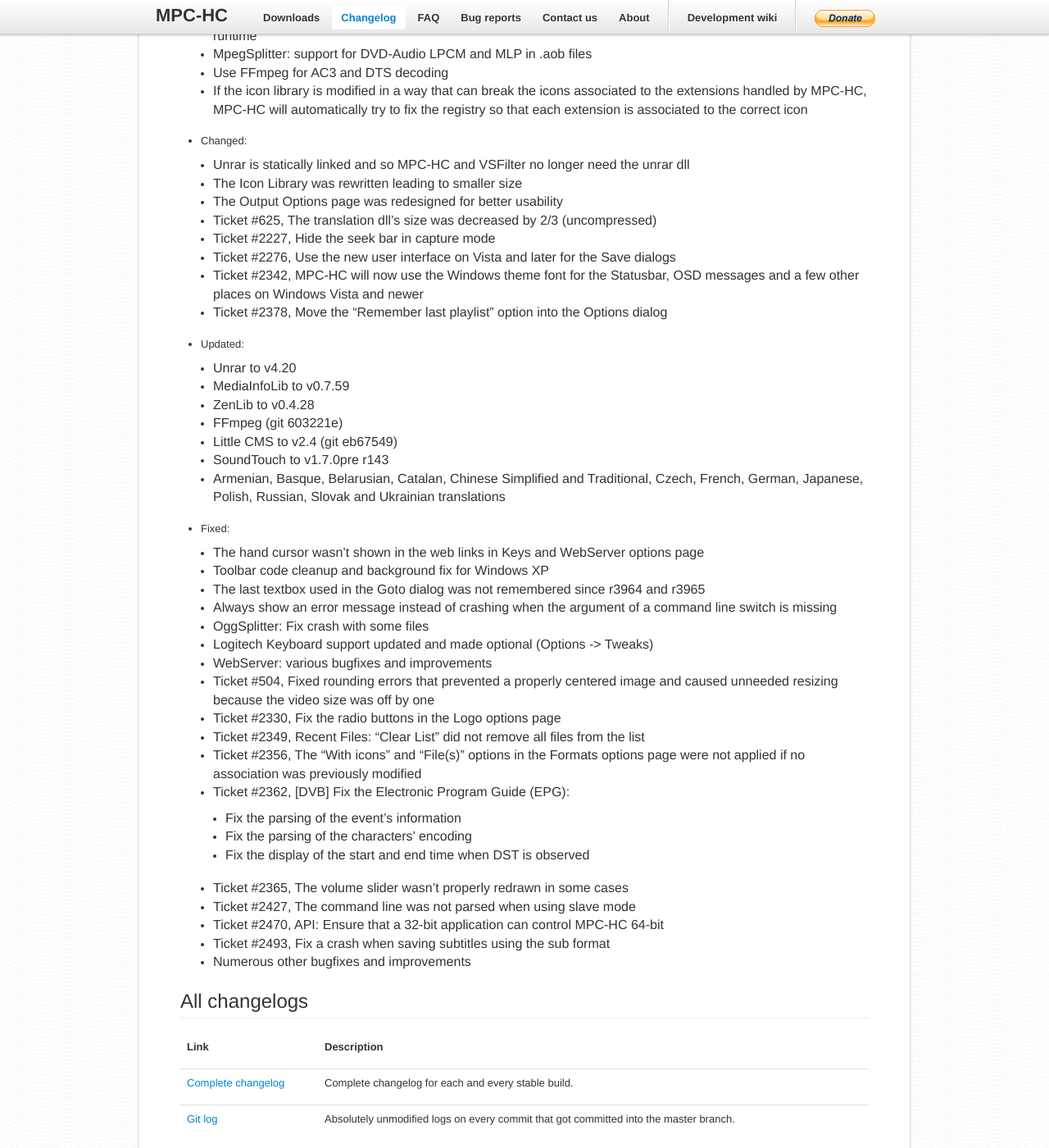
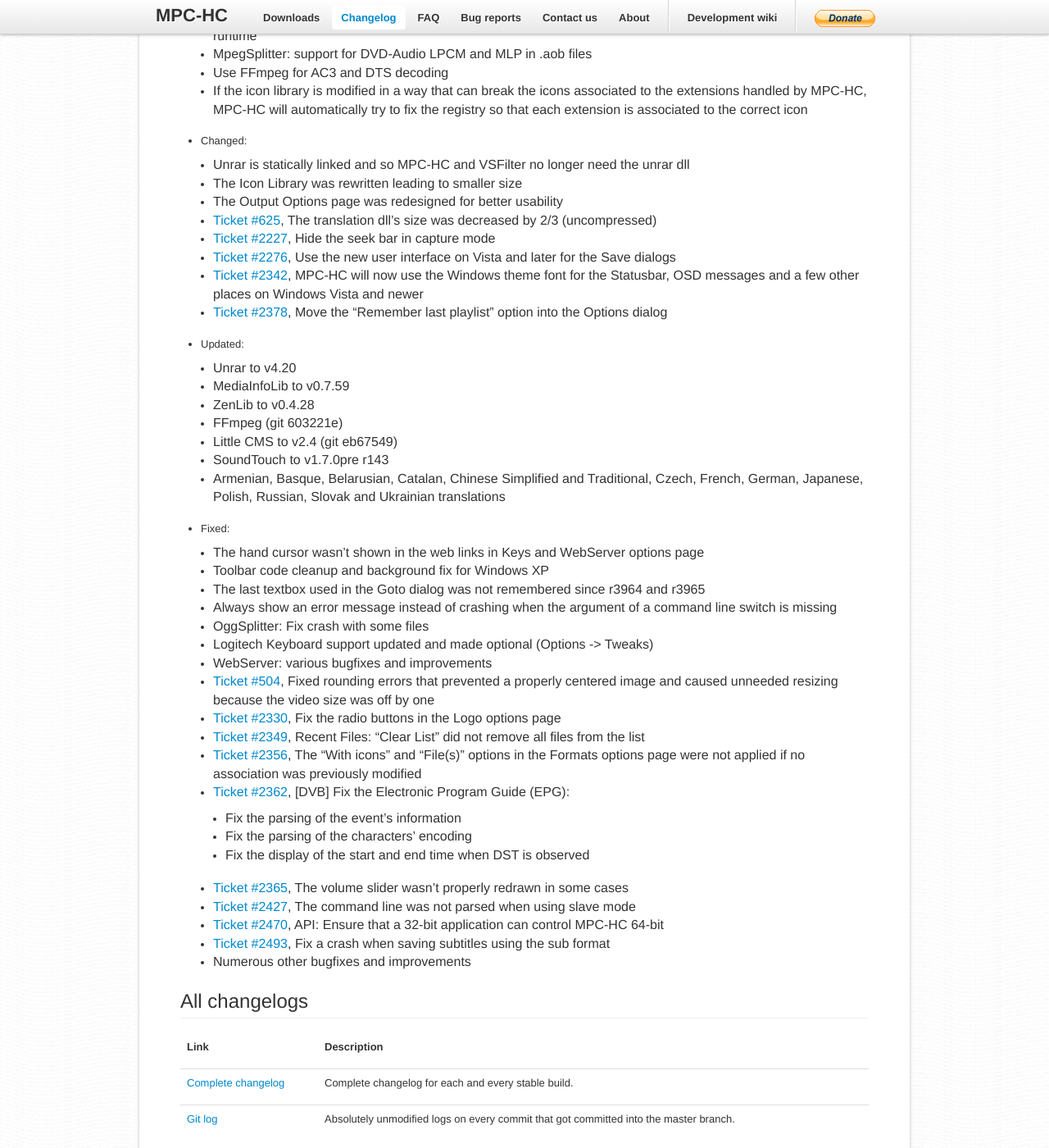
Before and after one commit to mpc-hc/mpc-hc.org, a Sphinx documentation site: the page built from source/changelog.rst, in a window 1280 px wide and 1400 px high, scrolled down 405 px. Shown: the whole window at 82% size. Built offline with Sphinx 7.4.7, drawn with Linux system fonts in a browser that asks for light colours; nearby versions of some CDN libraries; part of the change alters nothing that is shown.

Commit message:
Linkify tickets to issue tracker

```diff
--- a/source/changelog.rst
+++ b/source/changelog.rst
@@ -32,15 +32,15 @@ Changelog
 
  * The Output Options page was redesigned for better usability
 
- * Ticket #625, The translation dll's size was decreased by 2/3 (uncompressed)
+ * :issue:`625`, The translation dll's size was decreased by 2/3 (uncompressed)
 
- * Ticket #2227, Hide the seek bar in capture mode
+ * :issue:`2227`, Hide the seek bar in capture mode
 
- * Ticket #2276, Use the new user interface on Vista and later for the Save dialogs
+ * :issue:`2276`, Use the new user interface on Vista and later for the Save dialogs
 
- * Ticket #2342, MPC-HC will now use the Windows theme font for the Statusbar, OSD messages and a few other places on Windows Vista and newer
+ * :issue:`2342`, MPC-HC will now use the Windows theme font for the Statusbar, OSD messages and a few other places on Windows Vista and newer
 
- * Ticket #2378, Move the "Remember last playlist" option into the Options dialog
+ * :issue:`2378`, Move the "Remember last playlist" option into the Options dialog
 
 * Updated:
 
@@ -74,15 +74,15 @@ Changelog
 
  * WebServer: various bugfixes and improvements
 
- * Ticket #504, Fixed rounding errors that prevented a properly centered image and caused unneeded resizing because the video size was off by one
+ * :issue:`504`, Fixed rounding errors that prevented a properly centered image and caused unneeded resizing because the video size was off by one
 
- * Ticket #2330, Fix the radio buttons in the Logo options page
+ * :issue:`2330`, Fix the radio buttons in the Logo options page
 
- * Ticket #2349, Recent Files: "Clear List" did not remove all files from the list
+ * :issue:`2349`, Recent Files: "Clear List" did not remove all files from the list
 
- * Ticket #2356, The "With icons" and "File(s)" options in the Formats options page were not applied if no association was previously modified
+ * :issue:`2356`, The "With icons" and "File(s)" options in the Formats options page were not applied if no association was previously modified
 
- * Ticket #2362, [DVB] Fix the Electronic Program Guide (EPG):
+ * :issue:`2362`, [DVB] Fix the Electronic Program Guide (EPG):
 
   * Fix the parsing of the event's information
 
@@ -90,13 +90,13 @@ Changelog
 
   * Fix the display of the start and end time when DST is observed
 
- * Ticket #2365, The volume slider wasn't properly redrawn in some cases
+ * :issue:`2365`, The volume slider wasn't properly redrawn in some cases
 
- * Ticket #2427, The command line was not parsed when using slave mode
+ * :issue:`2427`, The command line was not parsed when using slave mode
 
- * Ticket #2470, API: Ensure that a 32-bit application can control MPC-HC 64-bit
+ * :issue:`2470`, API: Ensure that a 32-bit application can control MPC-HC 64-bit
 
- * Ticket #2493, Fix a crash when saving subtitles using the sub format
+ * :issue:`2493`, Fix a crash when saving subtitles using the sub format
 
  * Numerous other bugfixes and improvements
 
--- a/source/conf.py
+++ b/source/conf.py
@@ -25,7 +25,9 @@ import sys, os
 
 # Add any Sphinx extension module names here, as strings. They can be extensions
 # coming with Sphinx (named 'sphinx.ext.*') or your custom ones.
-extensions = ['sphinx.ext.ifconfig']
+extensions = ['sphinx.ext.ifconfig', 'sphinx.ext.extlinks']
+
+extlinks = {'issue': ('https://sourceforge.net/apps/trac/mpc-hc/ticket/%s', 'Ticket #')}
 
 # Add any paths that contain templates here, relative to this directory.
 templates_path = ['_templates']
```
